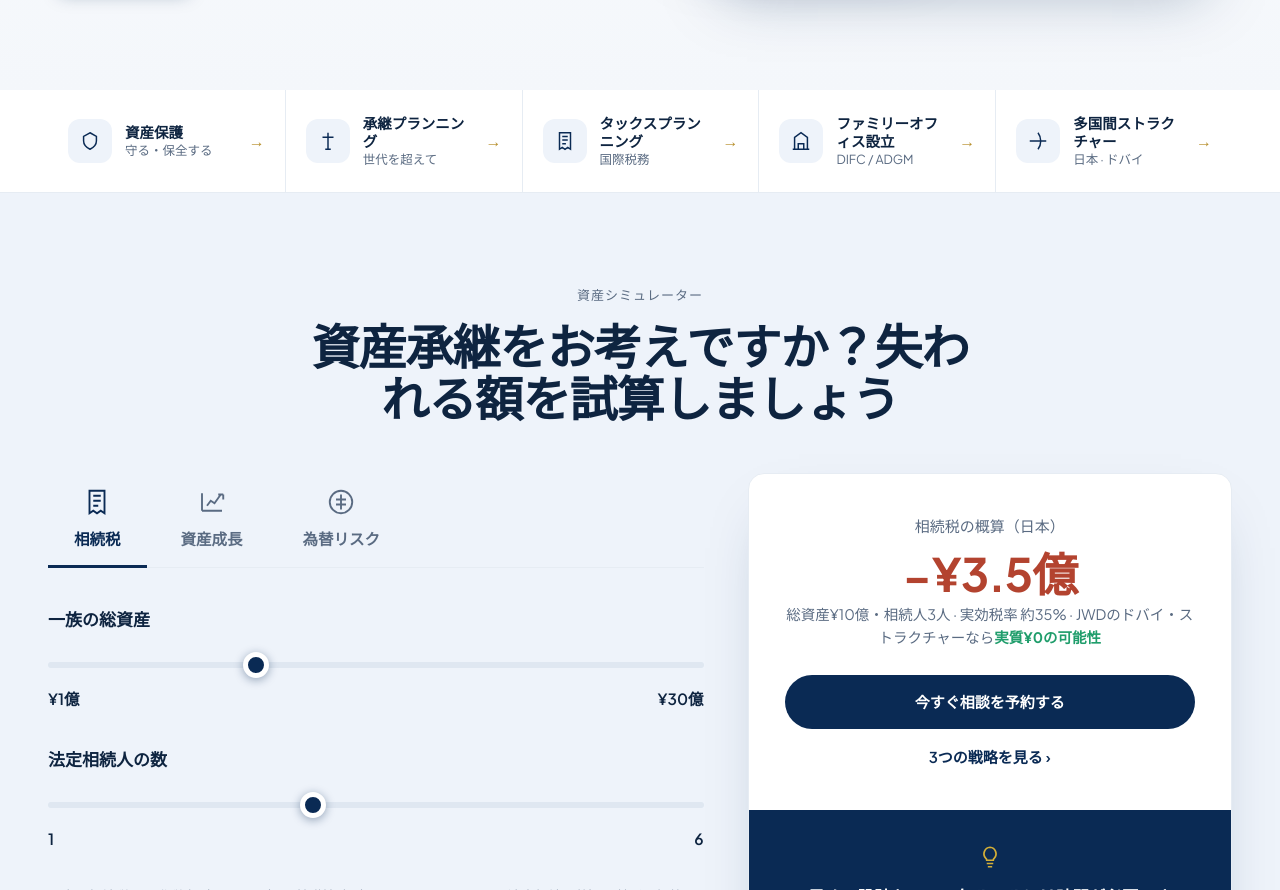
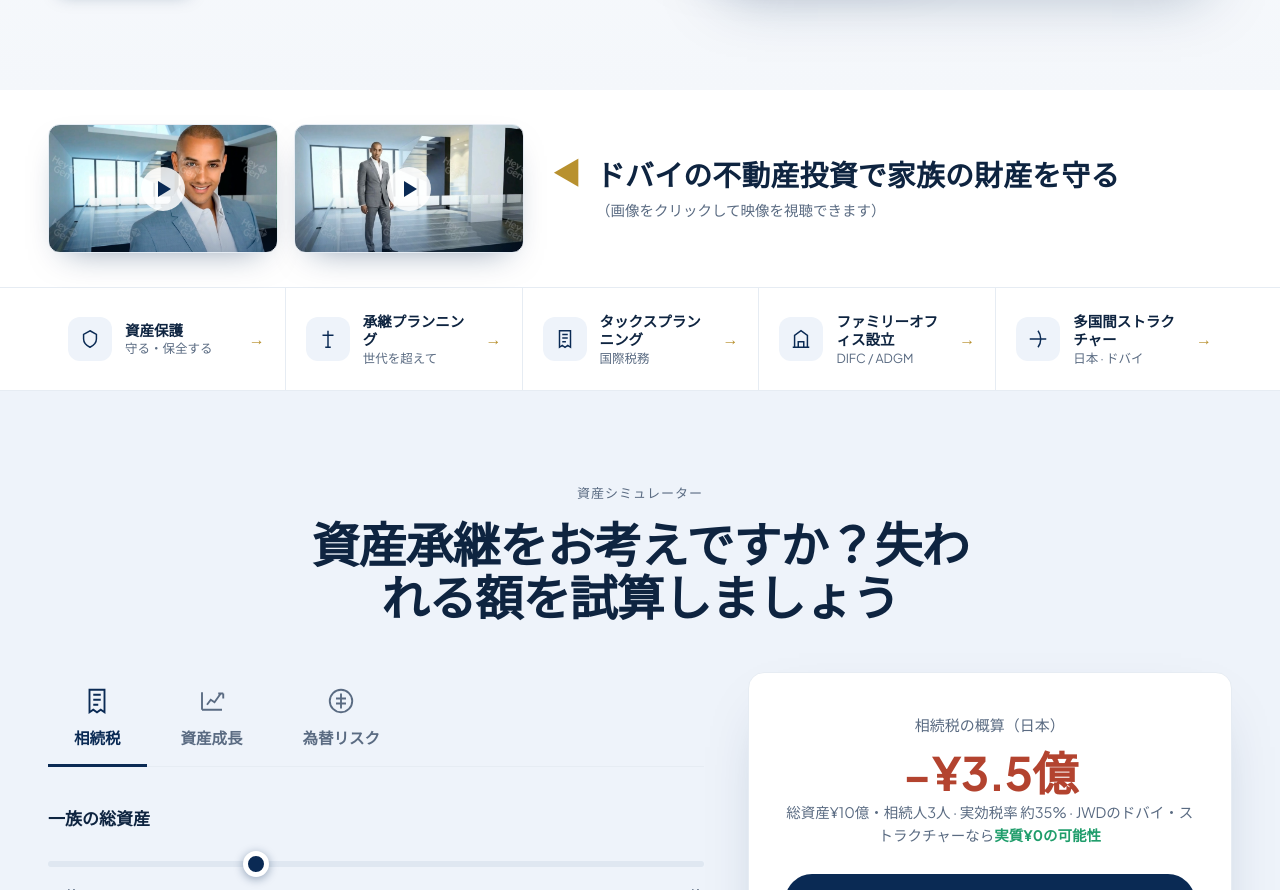
Before and after one commit to Pranjal250605/new-jwd-office-, a React (Vite) app: page / in a window 1280 px wide. Shown: the part 891-1781 px from the top of the page. Built offline with nearby package versions, Linux system fonts and the light colour scheme.

Commit message:
Add AI-avatar video promo strip under the hero
Two HeyGen avatar thumbnails linking to the reference videos, gold arrow
+ "Protect your family's wealth through Dubai real estate" lead, per the
approved homepage mockup. Bilingual.

Co-Authored-By: Claude Fable 5 <noreply@anthropic.com>

```diff
--- a/src/App.jsx
+++ b/src/App.jsx
@@ -1,6 +1,6 @@
 import { LangProvider } from './i18n.jsx';
 import { UtilBar, Header, CtaBand, Footer } from './components/Chrome.jsx';
-import { Hero, QuickTiles, StatBand, Question } from './components/Hero.jsx';
+import { Hero, VideoPromo, QuickTiles, StatBand, Question } from './components/Hero.jsx';
 import { Simulator } from './components/Simulator.jsx';
 import { License, GenerationalWealth, WhoWeServe, Services, Journey } from './components/Sections.jsx';
 import { Strategies, Compare, Cases, Ecosystem, Insights } from './components/Proof.jsx';
@@ -12,6 +12,7 @@ export default function App() {
       <Header />
       <main>
         <Hero />
+        <VideoPromo />
         <QuickTiles />
         <Simulator />
         <StatBand />
--- a/src/components/Hero.jsx
+++ b/src/components/Hero.jsx
@@ -43,6 +43,35 @@ export function Hero() {
         </div>
       </div>
     </section>
+  );
+}
+
+/** AI-avatar video strip — the HeyGen videos from the production plan. */
+export function VideoPromo() {
+  const { t } = useLang();
+  return (
+    <div className="vpromo">
+      <div className="wrap">
+        <div className="vthumbs">
+          <a className="vthumb" style={{ backgroundImage: "url('/img/avatar-face.jpg')" }}
+             href="https://youtu.be/bNwfUe41t2U" target="_blank" rel="noreferrer" aria-label="Watch video 1">
+            <span className="vplay" />
+          </a>
+          <a className="vthumb" style={{ backgroundImage: "url('/img/avatar-standing.jpg')" }}
+             href="https://youtu.be/mmZjAihSBGM" target="_blank" rel="noreferrer" aria-label="Watch video 2">
+            <span className="vplay" />
+          </a>
+        </div>
+        <div className="vlead">
+          <span className="varrow">◀</span>
+          <div>
+            <h3>{t('Protect your family’s wealth through Dubai real-estate investment',
+                   'ドバイの不動産投資で家族の財産を守る')}</h3>
+            <p>{t('(Click an image to watch the video)', '（画像をクリックして映像を視聴できます）')}</p>
+          </div>
+        </div>
+      </div>
+    </div>
   );
 }
 
--- a/src/styles.css
+++ b/src/styles.css
@@ -352,3 +352,22 @@
 
 /* react-specific */
 .util .lang a{cursor:pointer}
+
+
+/* ── AI avatar video promo (under hero) ── */
+.vpromo{background:#fff;border-bottom:1px solid var(--line);padding:34px 0}
+.vpromo .wrap{display:flex;align-items:center;gap:28px;flex-wrap:wrap}
+.vthumbs{display:flex;gap:16px}
+.vthumb{position:relative;width:230px;aspect-ratio:16/9;border-radius:12px;overflow:hidden;display:block;
+  box-shadow:0 14px 34px -18px rgba(10,42,84,.5);border:1px solid var(--line);transition:.3s;background:center/cover no-repeat}
+.vthumb:hover{transform:translateY(-3px);box-shadow:var(--shadow)}
+.vthumb::after{content:'';position:absolute;inset:0;background:linear-gradient(180deg,transparent 55%,rgba(10,42,84,.35))}
+.vthumb .vplay{position:absolute;inset:0;margin:auto;width:44px;height:44px;border-radius:50%;z-index:2;
+  background:rgba(255,255,255,.85);display:grid;place-items:center;transition:.3s}
+.vthumb .vplay::after{content:'';border-left:13px solid var(--navy);border-top:8px solid transparent;border-bottom:8px solid transparent;margin-left:3px}
+.vthumb:hover .vplay{background:var(--gold-bright)}
+.vlead{display:flex;align-items:flex-start;gap:14px}
+.vlead .varrow{color:var(--gold);font-size:30px;line-height:1.15;flex:none}
+.vlead h3{font-size:clamp(1.3rem,2.4vw,1.8rem);font-weight:700;color:var(--navy-ink);line-height:1.35;letter-spacing:.01em}
+.vlead p{font-size:14.5px;color:var(--muted);margin-top:6px}
+@media(max-width:760px){.vthumb{width:46vw}}
```
Also changed, not shown: public/img/avatar-face.jpg (added), public/img/avatar-standing.jpg (added).
